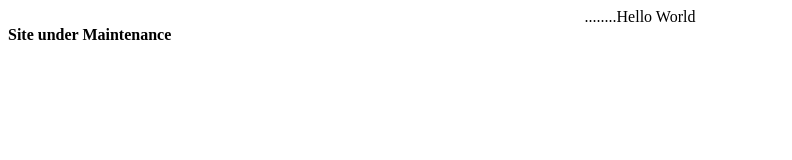
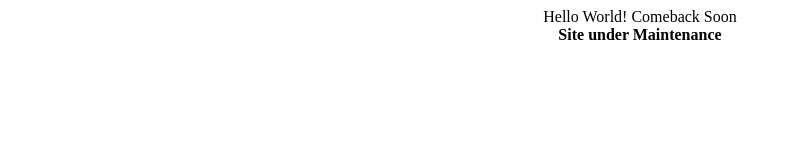
Before and after one commit to rahithfateh/maneshom.github.io, a plain HTML site: page index.html in a window 1280 px wide. Shown: the whole page, without its empty margins (0-792 px from the left). Drawn offline with Linux system fonts and the light colour scheme.

Commit message:
Update index.html

```diff
--- a/index.html
+++ b/index.html
@@ -1,2 +1,2 @@
-<center>........Hello World</center>
-<b>Site under Maintenance</b>
+<center>Hello World! Comeback Soon</center>
+<center><b>Site under Maintenance</b></center>
```
